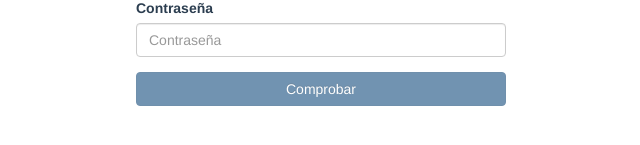
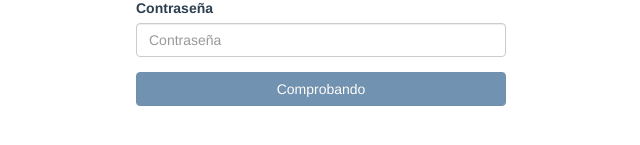
Before and after one commit to aldrin-ronco/QSWebV, a Vue app: page /login in a window 1280 px wide. Shown: the part 249-394 px from the top of the page, without its empty margins (319-959 px from the left). Built offline with nearby package versions, Linux system fonts and the light colour scheme.

Commit message:
styling login

```diff
--- a/src/components/login.vue
+++ b/src/components/login.vue
@@ -82,13 +82,14 @@ export default {
       }
     },
     btnStatus () {
-      if (this.isSubmited && !this.isSent) {
-        return 'Comprobando'
-      } else if (this.isSent) {
-        return 'Iniciar Sesión'
-      } else {
-        return 'Comprobar'
-      }
+      return 'Comprobando'
+      // if (this.isSubmited && !this.isSent) {
+      //   return 'Comprobando'
+      // } else if (this.isSent) {
+      //   return 'Iniciar Sesión'
+      // } else {
+      //   return 'Comprobar'
+      // }
     }
   },
   methods: {
```
Also changed, not shown: 9 other files (tests, documents, lock files or other folders).
